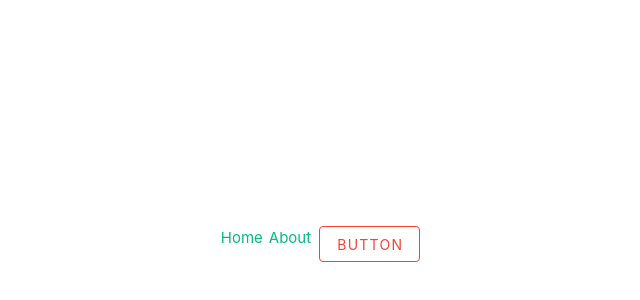
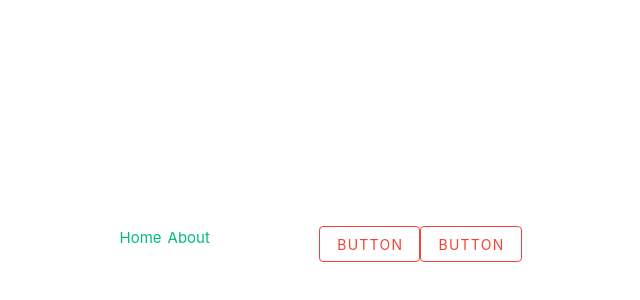
Before and after one commit to KevFrancois/LastEpoch, a Vue app: page / in a window 1280 px wide. Before the commit this address had no page. Shown: the part 156-456 px from the top of the page, without its empty margins (321-961 px from the left). Built offline with nearby package versions, Linux system fonts and the light colour scheme.

Commit message:
initialise

```diff
--- a/src/views/HomeView.vue
+++ b/src/views/HomeView.vue
@@ -5,5 +5,6 @@ import ButtonExample from '../components/ButtonExample.vue'
 <template>
   <main>
     <ButtonExample />
+    <ButtonExample />
   </main>
 </template>
```
